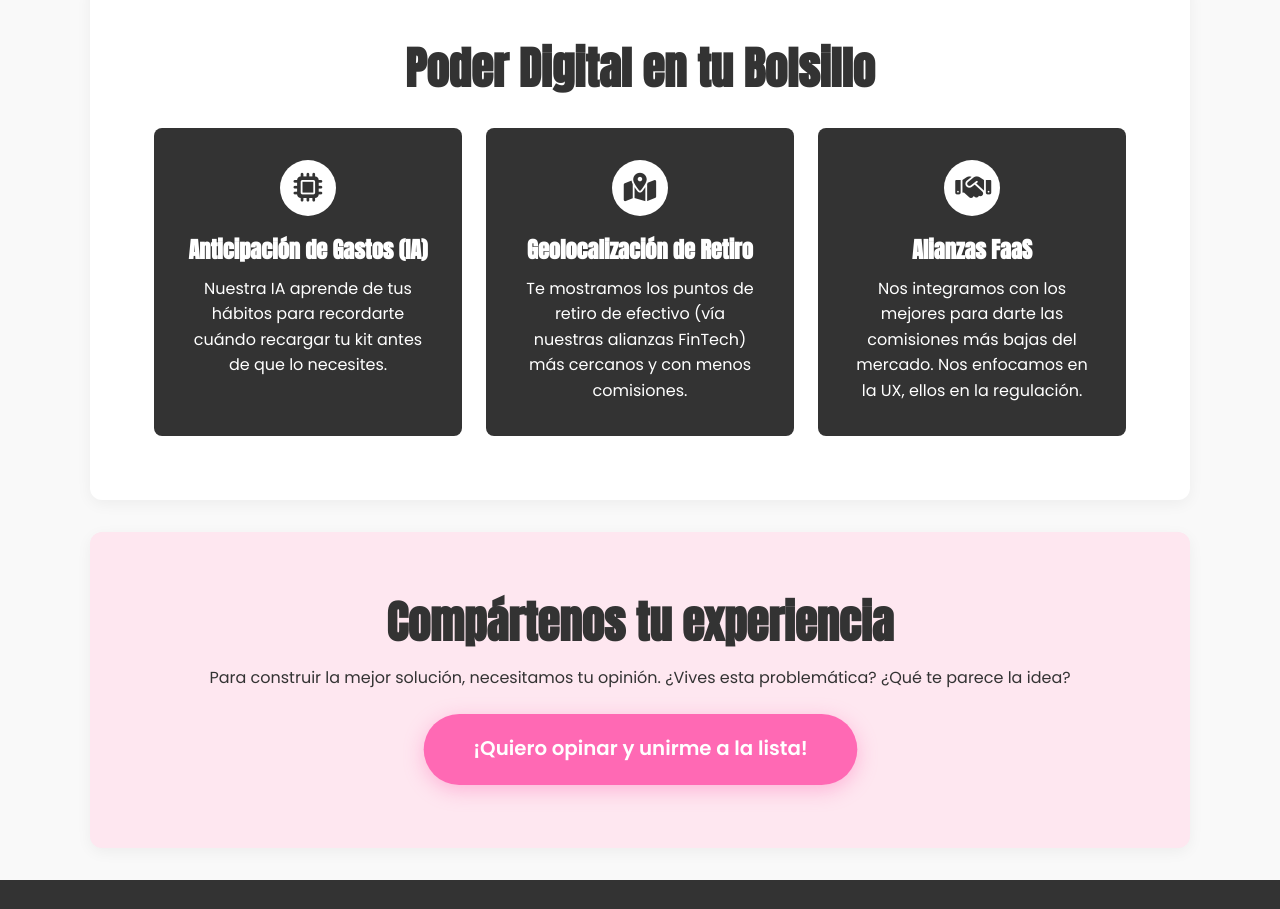
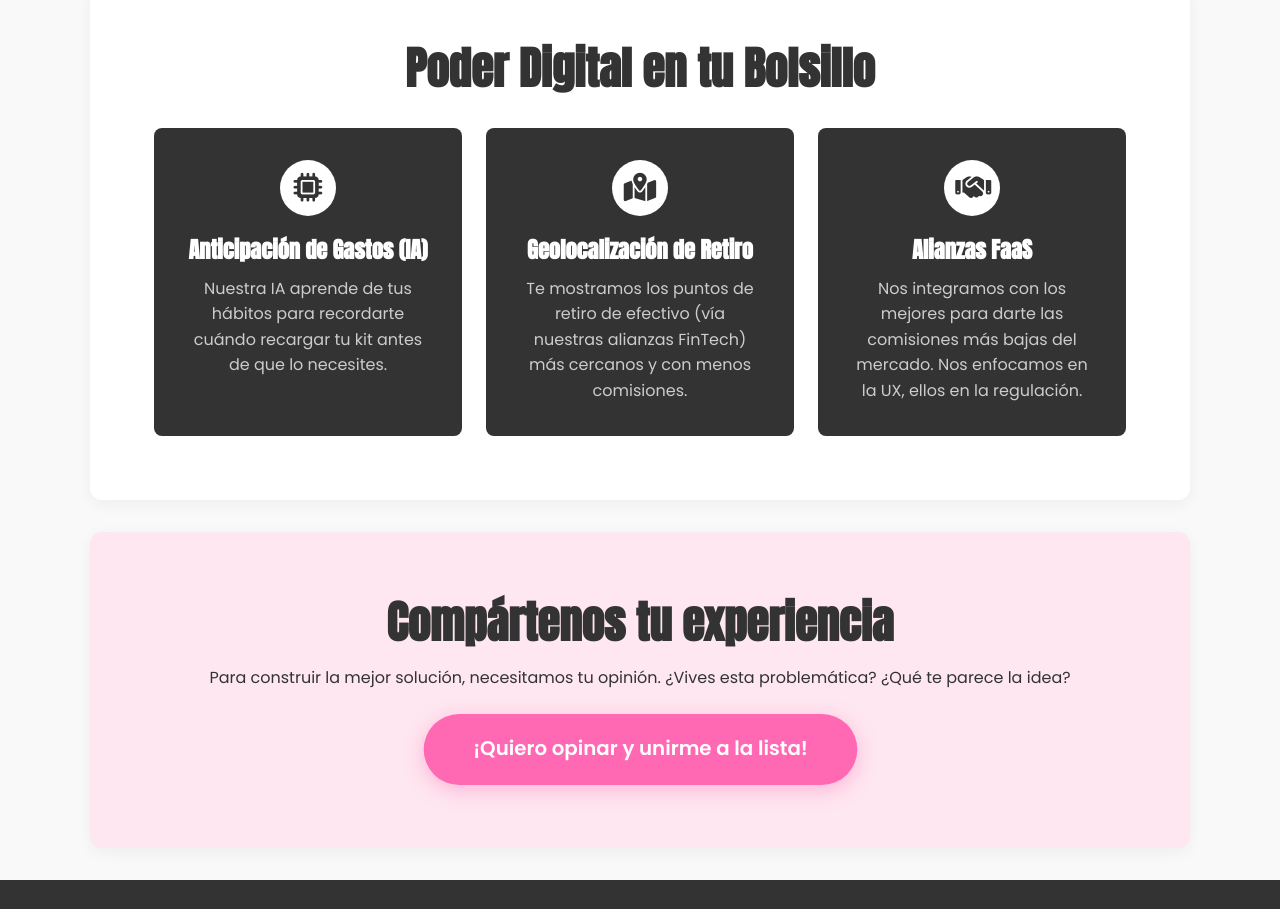
Before and after one commit to snoopycashkit/snoopycashkit.com, a plain HTML site: page index.html in a window 1280 px wide. Shown: the part 3140-4049 px from the top of the page. Drawn offline with Linux system fonts and the light colour scheme.

Commit message:
Update style.css

```diff
--- a/css/style.css
+++ b/css/style.css
@@ -328,6 +328,15 @@ body {
     padding: 2rem;
     border-radius: 8px;
     transition: transform 0.3s ease;
+    /* CORRECCIÓN DE ALINEACIÓN */
+    display: flex;
+    flex-direction: column;
+    align-items: center;
+    text-align: center;
+}
+
+.feature-card p {
+    color: #ccc; /* Añadido para mejor contraste en fondo oscuro */
 }
 
 .feature-card:hover {
@@ -434,11 +443,16 @@ body {
     }
 }
 
-@media (max-width: 600px) {
+@media (max-width: 900px) {
     .header {
         flex-direction: column;
         gap: 0.5rem;
+
+.insight-grid {
+        grid-template-columns: 1fr; /* Apila las tarjetas de insights en móvil */
     }
+
+    /* ... Tus otras reglas ... */
 
     .nav ul {
         gap: 1rem;
@@ -457,3 +471,4 @@ body {
         max-width: 80px;
     }
 }
+}
```
